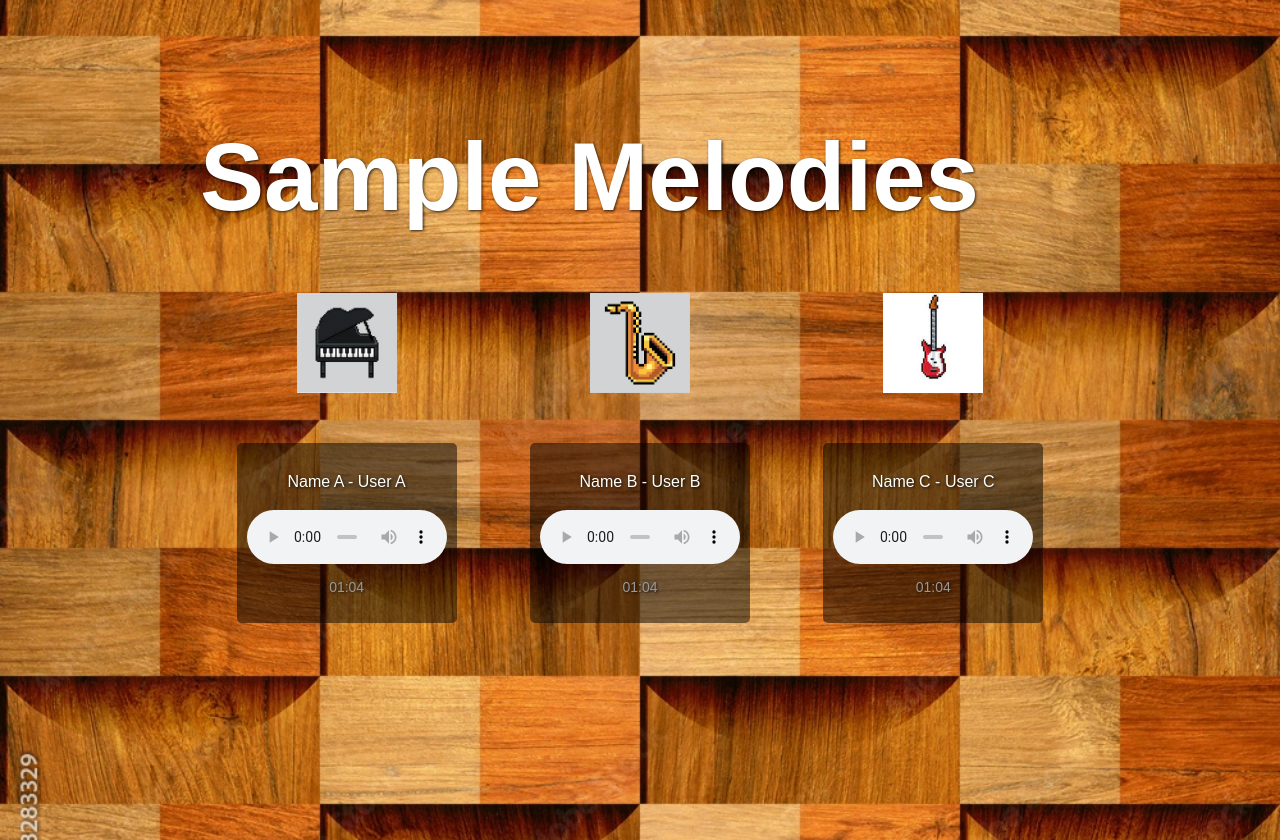
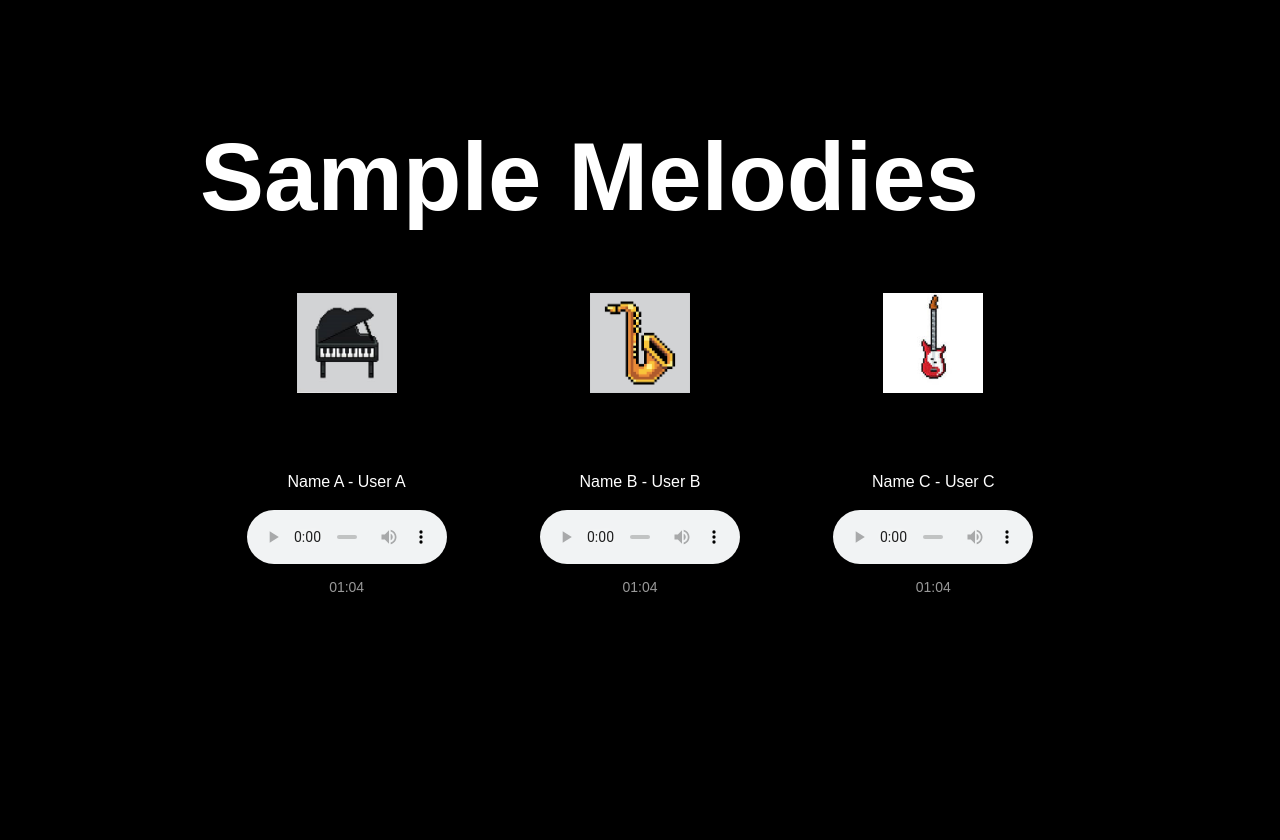
Before and after one commit to Jofe0320/MelodAI, a React (Create React App) app in the folder client/: page /explore in a window 1280 px wide. Built offline with nearby package versions, Linux system fonts and the light colour scheme.

Commit message:
color
Change the back ground color

```diff
--- a/client/src/Components/Explore.css
+++ b/client/src/Components/Explore.css
@@ -1,7 +1,7 @@
 /* Sample Melodies Container */
 .sample-melodies-container {
   text-align: Left;
-  background-color: #f9f9f9;
+  background-color: black;
   padding: 20px 200px;
    min-height: 100vh;
 }
--- a/client/src/Components/Explore.js
+++ b/client/src/Components/Explore.js
@@ -10,14 +10,7 @@ export default function ExplorePage() {
   ];
 
   return (
-    <div className="sample-melodies-container" style={{
-        backgroundImage: "url('/wood.webp')",
-        backgroundSize: "cover",
-        backgroundRepeat: "no-repeat",
-        backgroundPosition: "center",
-        minHeight: "100vh",
-        color: 'white', // Change text color to white
-      }}>
+    <div className="sample-melodies-container">
       <h2 className="sample-melodies-title" style={{ textShadow: "1px 1px 3px rgba(0, 0, 0, 0.8)" }}>
         Sample Melodies
       </h2>
--- a/client/src/Components/LandingPage.js
+++ b/client/src/Components/LandingPage.js
@@ -5,15 +5,7 @@ import "./LandingPage.css";
 export default function LandingPage() {
   return (
     <div
-      className="melodai-container min-h-screen"
-      style={{
-        backgroundImage: "url('/wod.webp')",
-        backgroundSize: "cover",
-        backgroundRepeat: "no-repeat",
-        backgroundPosition: "center",
-        minHeight: "100vh",
-      }}
-    >
+      className="melodai-container min-h-screen">
       <header className="melodai-header p-4 flex justify-between items-center">
         <h1 className="melodai-logo text-xl font-bold" style={{ color: 'black' }}>Melodai</h1>
         <nav>
```
